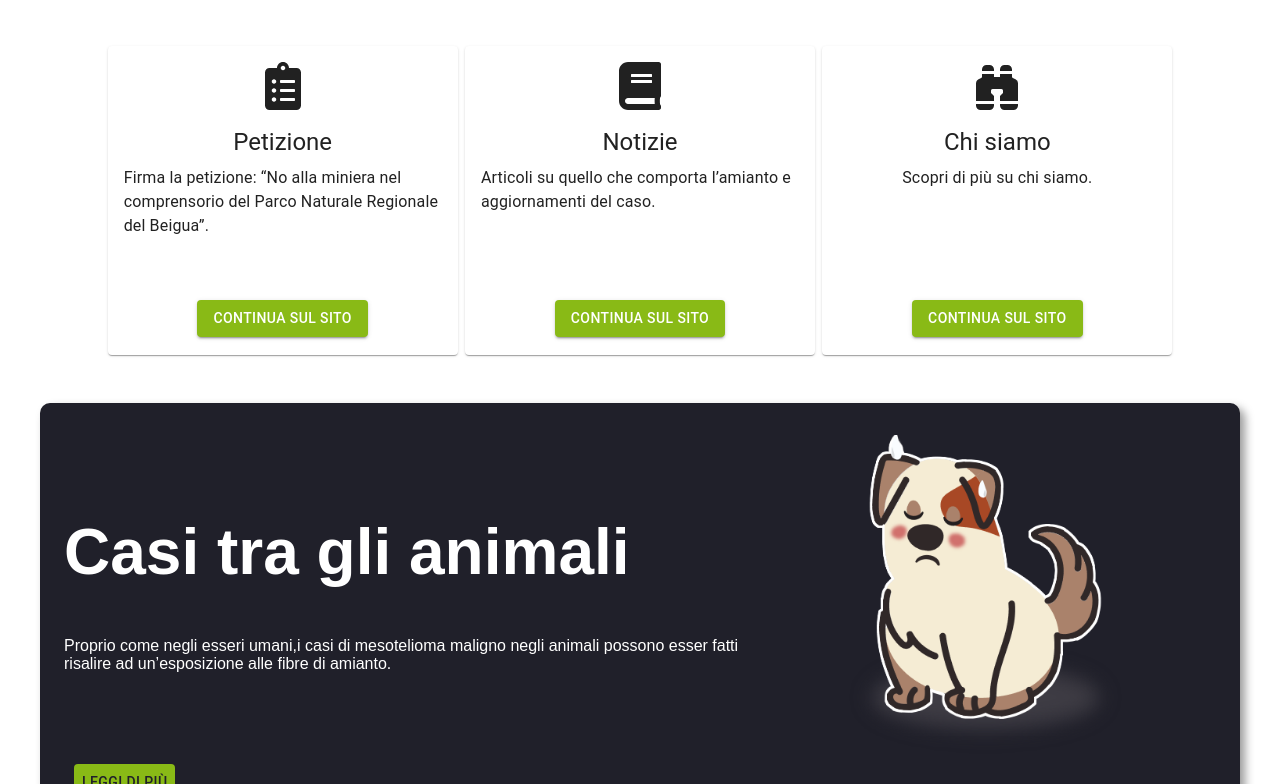
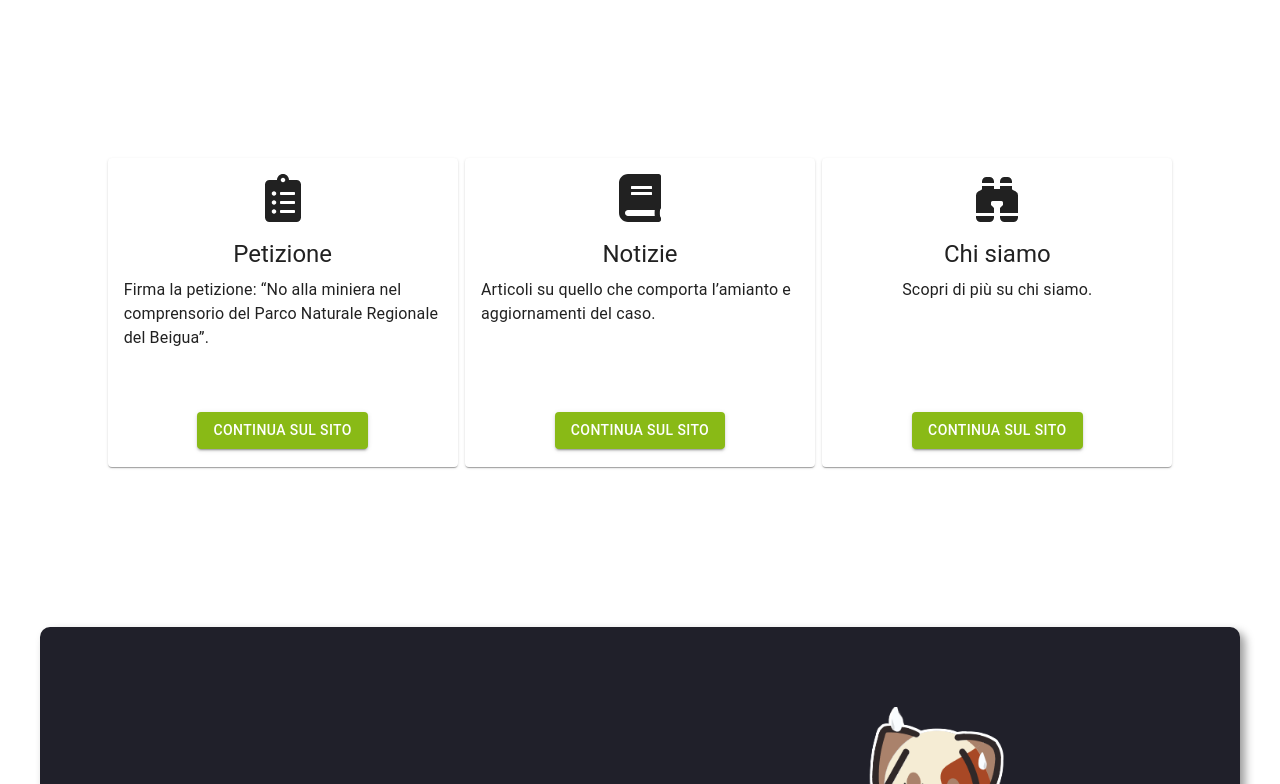
Before and after one commit to Matteh15/beigua-react, a React (Create React App) app: page / in a window 1280 px wide. Shown: the part 936-1720 px from the top of the page. Built offline with nearby package versions, Linux system fonts and the light colour scheme.

Commit message:
Più spazio

```diff
--- a/src/components/HomePage.js
+++ b/src/components/HomePage.js
@@ -101,12 +101,11 @@ const HomePage = () => {
           alignItems: "center",
         }}
       >
-        <DivCards>
+        <DivCards style={{ margin: "7rem 0" }}>
           <Card
             icon={1}
             title="Petizione"
             descr="Firma la petizione: “No alla miniera nel comprensorio del Parco Naturale Regionale del Beigua”."
-            style={{ marginBottom: "2rem" }}
           >
             skald
           </Card>
@@ -131,7 +130,7 @@ const HomePage = () => {
           boxShadow: "5px 5px 10px rgb(0 0 0 / 0.4)",
         }}
       >
-        <FlexDiv style={{ marginTop: "2rem" }}>
+        <FlexDiv style={{ marginTop: "5rem" }}>
           <div style={{ width: "60%" }}>
             <H1HomeSecond>Casi tra gli animali</H1HomeSecond>
             <p>
```
